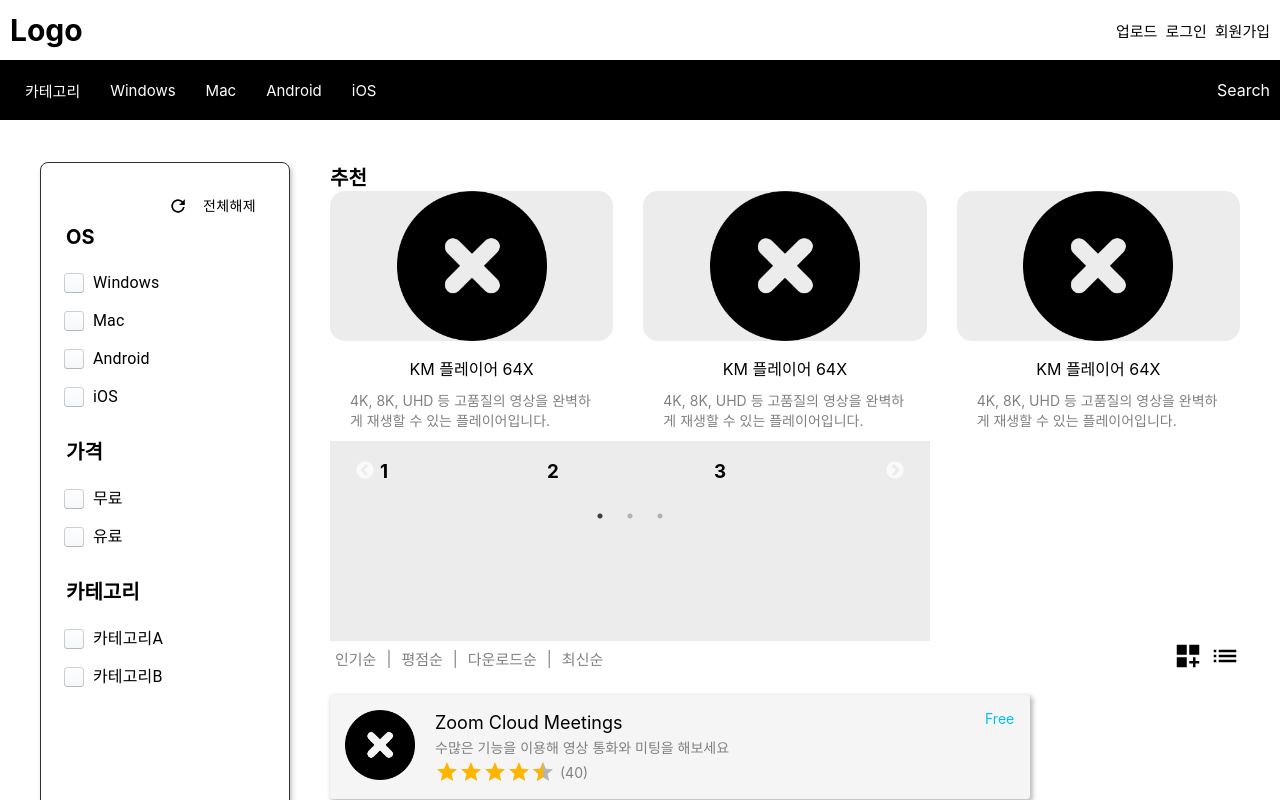
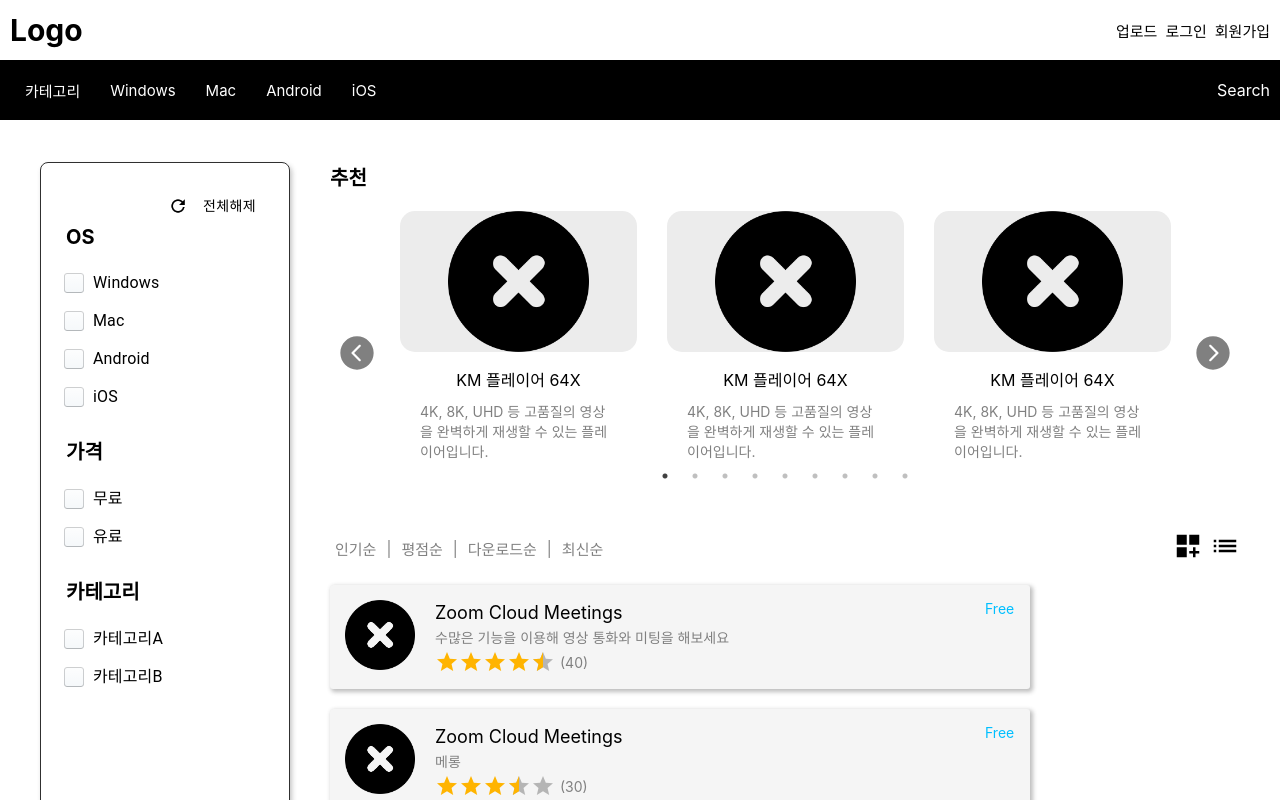
Before and after one commit to LenChoi/blockfish, a React (Create React App) app in the folder frontend/: page /blockfish/download in a window 1280 px wide. Shown: the top 800 px of the page. Built offline with nearby package versions, Linux system fonts and the light colour scheme.

Commit message:
Slick 슬라이더 개발

```diff
--- a/frontend/src/components/download/DownloadRight.jsx
+++ b/frontend/src/components/download/DownloadRight.jsx
@@ -1,8 +1,7 @@
 import React, { useEffect, useState } from 'react';
-import { RightLayout, SliderContainer } from '../../styles/Download';
+import { RightLayout } from '../../styles/Download';
 import { isEmpty } from '../../utils/utils';
 import ListCardTemplate from '../cards/ListCardTemplate';
-import SlideCardTemplate from '../cards/SlideCardTemplate';
 import SlickSlider from '../slider/SlickSlider';
 import TextDefault from '../ui/TextDefault';
 import SortingBar from './SortingBar';
@@ -36,12 +35,11 @@ const DownloadRight = () => {
       <TextDefault size="20px" weight="700">
         추천
       </TextDefault>
-
-      <SliderContainer>
+      {/* <SliderContainer>
         <SlideCardTemplate />
         <SlideCardTemplate />
         <SlideCardTemplate />
-      </SliderContainer>
+      </SliderContainer> */}
 
       <SlickSlider />
 
--- a/frontend/src/components/slider/SlickSlider.jsx
+++ b/frontend/src/components/slider/SlickSlider.jsx
@@ -1,47 +1,77 @@
-import React, { Component } from 'react';
+import React from 'react';
 import Slider from 'react-slick';
 
-export default class SlickSlider extends Component {
-  render() {
+import SlideCardTemplate from '../cards/SlideCardTemplate';
+import { ReactComponent as ArrowSvg } from '../../assets/arrow.svg';
+
+const SlickSlider = () => {
+  const SlickArrowLeft = ({ currentSlide, slideCount, ...props }) => (
+    <div
+      {...props}
+      className={'slick-prev slick-arrow' + (currentSlide === 0 ? ' slick-disabled' : '')}
+      aria-hidden="true"
+      aria-disabled={currentSlide === 0 ? true : false}
+    >
+      <ArrowSvg
+        className={`${'slick-arrow slick-left-arrow-svg'}`}
+        width="20"
+        height="20"
+        fill="#808080"
+      />
+    </div>
+  );
+  const SlickArrowRight = ({ currentSlide, slideCount, ...props }) => (
+    <div
+      {...props}
+      className={
+        'slick-next slick-arrow' + (currentSlide === slideCount - 1 ? ' slick-disabled' : '')
+      }
+      aria-hidden="true"
+      aria-disabled={currentSlide === slideCount - 1 ? true : false}
+    >
+      <ArrowSvg
+        className={`${'slick-arrow slick-right-arrow-svg'}`}
+        width="20"
+        height="20"
+        fill="#808080"
+      />
+    </div>
+  );
+
   const settings = {
     dots: true,
     infinite: true,
-      speed: 500,
+    speed: 300,
     slidesToShow: 3,
-      slidesToScroll: 3,
+    slidesToScroll: 1,
+    prevArrow: <SlickArrowLeft />,
+    nextArrow: <SlickArrowRight />,
   };
+
   return (
-      <div style={{ width: 500, height: 200, backgroundColor: '#ececec', padding: '0 50px' }}>
+    <div
+      style={{
+        width: 800,
+        height: 300,
+        padding: '20px 50px',
+        margin: '0 auto',
+      }}
+    >
       <Slider {...settings}>
-          <div>
-            <h3>1</h3>
-          </div>
-          <div>
-            <h3>2</h3>
-          </div>
-          <div>
-            <h3>3</h3>
-          </div>
-          <div>
-            <h3>4</h3>
-          </div>
-          <div>
-            <h3>5</h3>
-          </div>
-          <div>
-            <h3>6</h3>
-          </div>
-          <div>
-            <h3>7</h3>
-          </div>
-          <div>
-            <h3>8</h3>
-          </div>
-          <div>
-            <h3>9</h3>
-          </div>
+        <SlideCardTemplate />
+        <SlideCardTemplate />
+        <SlideCardTemplate />
+
+        <SlideCardTemplate />
+        <SlideCardTemplate />
+        <SlideCardTemplate />
+
+        <SlideCardTemplate />
+        <SlideCardTemplate />
+        <SlideCardTemplate />
       </Slider>
     </div>
   );
-  }
-}
+};
+
+export default SlickSlider;
--- a/frontend/src/styles/Card.js
+++ b/frontend/src/styles/Card.js
@@ -24,6 +24,7 @@ export const SlideCardLayout = styled.div`
   flex-direction: column;
   height: 250px;
   border-radius: 5px;
+  padding: 0 15px;
 `;
 export const ContentImageLayout = styled.div`
   height: 100%;
--- a/frontend/src/styles/global.scss
+++ b/frontend/src/styles/global.scss
@@ -20,3 +20,46 @@ a {
   color: inherit; /* blue colors for links too */
   text-decoration: inherit; /* no underline */
 }
+
+.slick-arrow {
+  position: absolute;
+  width: 34px;
+  height: 34px;
+  padding: 0;
+  text-indent: -9999px;
+  background-repeat: no-repeat;
+
+  img {
+    left: 0;
+    background-color: bisque;
+    z-index: 9999;
+  }
+
+  // Slick CSS
+  &.slick-prev {
+    transform: translateX(50%) translateX(-30px);
+    z-index: 2;
+    &:after {
+      transform: translateX(-50%) translateX(-2px) translateY(-50%);
+      border-width: 9px 12px 9px 0;
+    }
+  }
+  &.slick-next {
+    transform: translateX(-50%) translateX(30px);
+    z-index: 1;
+    &:after {
+      transform: translateX(-50%) translateX(2px) translateY(-50%);
+      border-width: 9px 0 9px 12px;
+      border-color: transparent transparent transparent #fff;
+    }
+  }
+  &.slick-left-arrow-svg {
+    position: absolute;
+    left: 0;
+    transform: rotate(180deg);
+  }
+  &.slick-right-arrow-svg {
+    position: absolute;
+    right: 0;
+  }
+}
```
Also changed, not shown: frontend/.eslintrc.json, frontend/src/assets/arrow.svg (added). Lines whose indentation alone changed are shown as unchanged.
